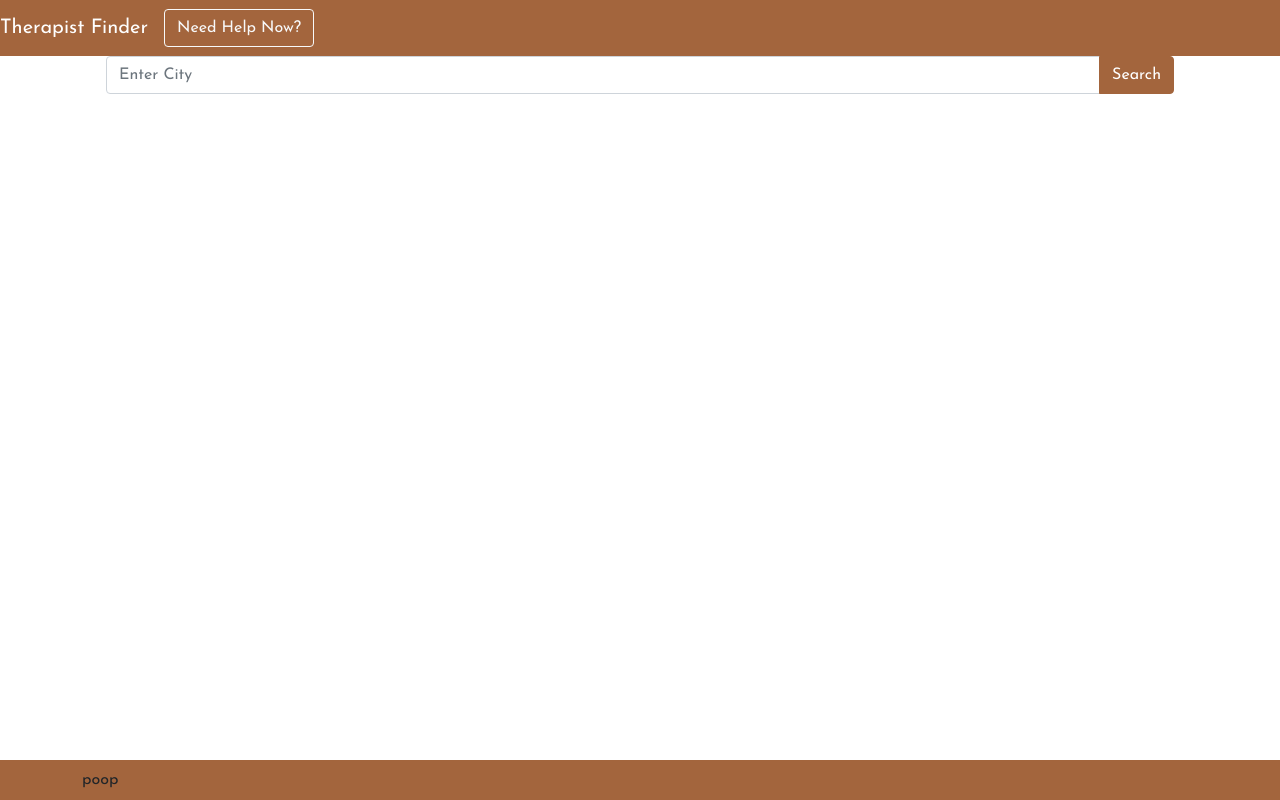
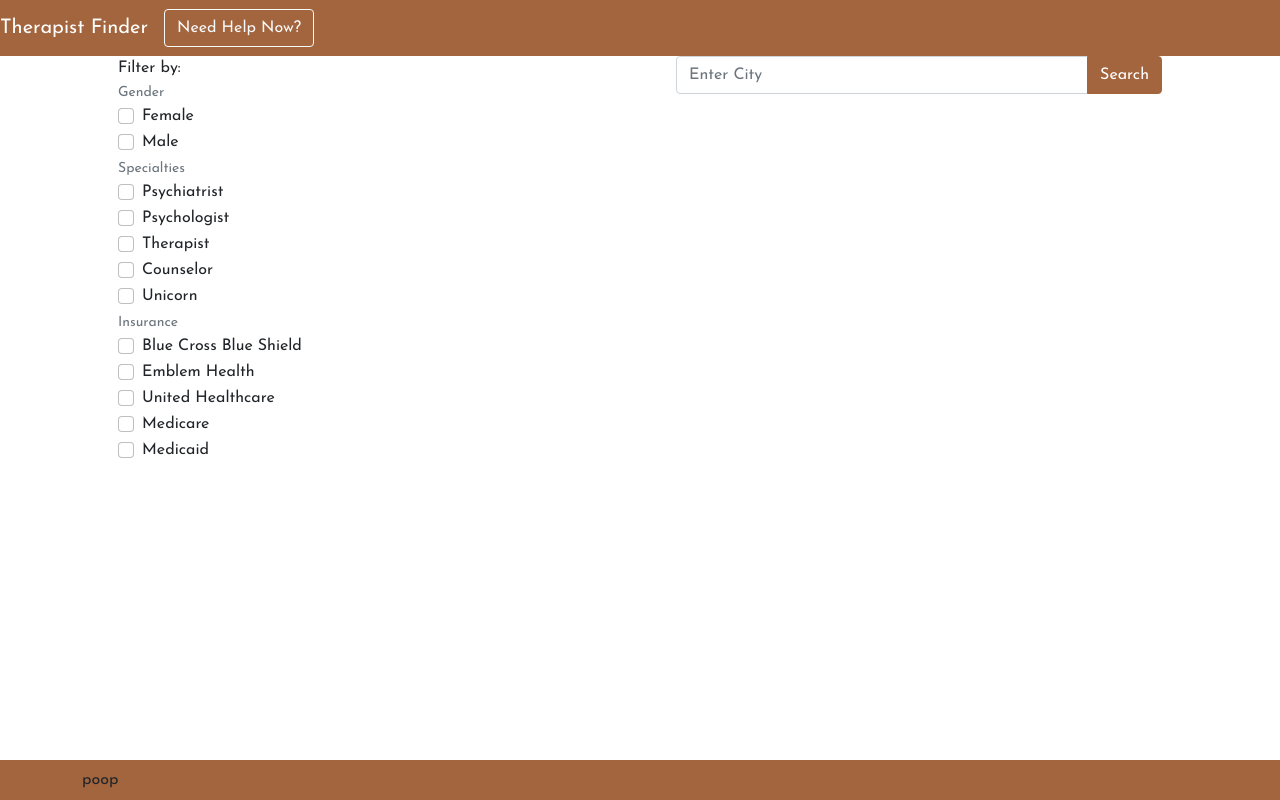
Before and after one commit to orange-squad/orange-client, a React (Create React App) app: page /search in a window 1280 px wide. Built offline with nearby package versions, Linux system fonts and the light colour scheme.

Commit message:
Did stuff, I am tires sorry.

```diff
--- a/src/App.js
+++ b/src/App.js
@@ -8,21 +8,22 @@ import Header from './components/Header'
 import Footer from './components/Footer'
 
 const App = () => {
+  const [results, setResults] = useState([])
   return (
     <>
       <Header />
       <Container>
         <Route exact path='/'>
-          <Home />
+          <Home setResults={setResults} />
         </Route>
 
         <Route path='/search'>
-          <Search />
+          <Search results={results} setResults={setResults} />
         </Route>
 
-        <Route path='/provider/:id'>
+        {/* <Route path='/provider/:id'>
           <Provider />
-        </Route>
+        </Route> */}
       </Container>
       <Footer />
     </>
--- a/src/components/ProviderCard.js
+++ b/src/components/ProviderCard.js
@@ -1,5 +1,7 @@
 import React from 'react'
 import Card from 'react-bootstrap/Card'
+import { Route, Link } from 'react-router-dom'
+import Provider from '../pages/Provider'
 
 const ProviderCard = ({ data }) => {
   const { credential, first_name, last_name, gender } = data.basic
@@ -17,14 +19,24 @@ const ProviderCard = ({ data }) => {
     data.addresses[0]
 
   return (
-    <Card style={{ width: '30rem' }}>
+    <>
+      <Route path='/provider/:id'>
+        <Provider data={data} />
+      </Route>
+      <Card
+        as={Link}
+        to={{ pathname: `/provider/${data.number}`, data: data }}
+        style={{ width: '30rem', textDecoration: 'none', color: 'black' }}
+      >
         <Card.Header>
           <Card.Title>
             {titleCase(first_name)} {titleCase(last_name)} {credential}
           </Card.Title>
-        {data.taxonomies.map((taxonomy) => {
+          {data.taxonomies.map((taxonomy, index) => {
             return (
-            <Card.Subtitle key={taxonomy.code}>{taxonomy.desc}</Card.Subtitle>
+              <Card.Subtitle key={taxonomy.code + index}>
+                {taxonomy.desc}
+              </Card.Subtitle>
             )
           })}
         </Card.Header>
@@ -39,6 +51,7 @@ const ProviderCard = ({ data }) => {
           <Card.Text>NPI Number: {data.number}</Card.Text>
         </Card.Footer>
       </Card>
+    </>
   )
 }
 
--- a/src/components/SearchForm.js
+++ b/src/components/SearchForm.js
@@ -8,13 +8,13 @@ import {
 } from 'react-bootstrap'
 import { getPlaceId } from '../helpers/fetchGoogleData'
 
-const SearchForm = ({ setSearchResults }) => {
+const SearchForm = ({ setResults }) => {
   // TODO: Add pagination?
   const [skip, setSkip] = useState(0)
   const [limit, setLimit] = useState(10)
 
   // TODO: Pre-set search values?
-  const [taxonomy, setTaxonomy] = useState('')
+  const [taxonomy, setTaxonomy] = useState('psych*')
 
   // Search only certain types of addresses: LOCATION, MAILING, PRIMARY, or SECONDARY
   const [addressType, setAddressType] = useState('')
@@ -49,9 +49,14 @@ const SearchForm = ({ setSearchResults }) => {
       const response = await fetch(
         `https://sleepy-earth-76653.herokuapp.com/?number=${npiNumber}&enumeration_type=${providerType}&taxonomy_description=${taxonomy}&first_name=${firstName}&use_first_name_alias=${searchAliases}&last_name=${lastName}&organization_name=${organizationName}&address_purpose=${addressType}&city=${city}&state=${USState}&postal_code=${postalCode}&country_code=${countryCode}&limit=${limit}&skip=${skip}&version=2.1&pretty=true`
       )
+      // const response = await fetch('http://localhost:3000/', {
+      //   body: JSON.stringify({
+      //     request_url: `https://npiregistry.cms.hhs.gov/api/?number=${npiNumber}&enumeration_type=${providerType}&taxonomy_description=${taxonomy}&first_name=${firstName}&use_first_name_alias=${searchAliases}&last_name=${lastName}&organization_name=${organizationName}&address_purpose=${addressType}&city=${city}&state=${USState}&postal_code=${postalCode}&country_code=${countryCode}&limit=${limit}&skip=${skip}&version=2.1&pretty=true`,
+      //   }),
+      // })
       const json = await response.json()
       const finalResults = await getPlaceId(json.results)
-      await setSearchResults(Object.values(finalResults))
+      await setResults(Object.values(finalResults))
     } catch (error) {
       console.error(error)
     }
--- a/src/components/Sidebar.js
+++ b/src/components/Sidebar.js
@@ -1,7 +1,35 @@
 import React from 'react'
+import { Form, Container, Button } from 'react-bootstrap'
 
 function Sidebar() {
-  return <div></div>
+  return (
+    <Container fluid>
+      <Form>
+        Filter by:
+        <Form.Group>
+          <Form.Text>Gender</Form.Text>
+          <Form.Check type='checkbox' label='Female' />
+          <Form.Check type='checkbox' label='Male' />
+        </Form.Group>
+        <Form.Group>
+          <Form.Text>Specialties</Form.Text>
+          <Form.Check type='checkbox' label='Psychiatrist' />
+          <Form.Check type='checkbox' label='Psychologist' />
+          <Form.Check type='checkbox' label='Therapist' />
+          <Form.Check type='checkbox' label='Counselor' />
+          <Form.Check type='checkbox' label='Unicorn' />
+        </Form.Group>
+        <Form.Group>
+          <Form.Text>Insurance</Form.Text>
+          <Form.Check type='checkbox' label='Blue Cross Blue Shield' />
+          <Form.Check type='checkbox' label='Emblem Health' />
+          <Form.Check type='checkbox' label='United Healthcare' />
+          <Form.Check type='checkbox' label='Medicare' />
+          <Form.Check type='checkbox' label='Medicaid' />
+        </Form.Group>
+      </Form>
+    </Container>
+  )
 }
 
 export default Sidebar
--- a/src/helpers/Provider.js
+++ /dev/null
@@ -1,3 +0,0 @@
-/*
-This could be a class for Provider data to add methods like formatting addresses and names and stuff??
-*/
--- a/src/helpers/fetchGoogleData.js
+++ b/src/helpers/fetchGoogleData.js
@@ -7,6 +7,11 @@ export async function getPlaceId(npiResults) {
     // fetch google place search data for each provider
     const responseData = await fetch(
       `https://maps.googleapis.com/maps/api/place/findplacefromtext/json?key=${process.env.REACT_APP_GOOGLE_API_KEY}&inputtype=textquery&fields=place_id,rating,user_ratings_total&input=${provider.basic.first_name}%20${provider.basic.last_name}`
+      // {
+      //   headers: {
+      //     'Access-Control-Allow-Origin': '*',
+      //   },
+      // }
     )
     const response = await responseData.json()
 
--- a/src/pages/Home.js
+++ b/src/pages/Home.js
@@ -15,11 +15,11 @@ import image from '../assets/image.svg'
 import hero from '../assets/hero-image.jpeg'
 import SearchForm from '../components/SearchForm'
 
-export default function Home() {
+export default function Home({ setResults }) {
   return (
     <Container fluid>
       <Jumbotron fluid>
-        <SearchForm />
+        <SearchForm setSearchResults={setResults} />
         {/* <Container><Image src={hero} fluid /></Container> */}
       </Jumbotron>
       {/* <Carousel> */}
--- a/src/pages/Provider.js
+++ b/src/pages/Provider.js
@@ -1,10 +1,48 @@
 import React from 'react'
+import { Link } from 'react-router-dom'
+import { Card, Container } from 'react-bootstrap'
 
-function Provider() {
+function Provider({ data }) {
+  const { credential, first_name, last_name, gender } = data?.basic
+
+  function titleCase(str) {
+    return str
+      .toLowerCase()
+      .split(' ')
+      .map(function (word) {
+        return word.charAt(0).toUpperCase() + word.slice(1)
+      })
+      .join(' ')
+  }
+  const { address_1, address_2, city, state, postal_code, telephone_number } =
+    data.addresses[0]
   return (
-    <div>
-      <h1>Provider Details</h1>
-    </div>
+    <Container>
+      <Card>
+        <Card.Header>
+          <Card.Title>
+            {titleCase(first_name)} {titleCase(last_name)} {credential}
+          </Card.Title>
+          {data?.taxonomies.map((taxonomy, index) => {
+            return (
+              <Card.Subtitle key={taxonomy.code + index}>
+                {taxonomy.desc}
+              </Card.Subtitle>
+            )
+          })}
+        </Card.Header>
+
+        <address>
+          {address_1}
+          {address_2}
+          {city} {state} {postal_code}
+          {telephone_number}
+        </address>
+        <Card.Footer>
+          <Card.Text>NPI Number: {data.number}</Card.Text>
+        </Card.Footer>
+      </Card>
+    </Container>
   )
 }
 
--- a/src/pages/Search.js
+++ b/src/pages/Search.js
@@ -1,21 +1,27 @@
 import React, { useState } from 'react'
 import ProviderCard from '../components/ProviderCard'
 import CardColumns from 'react-bootstrap/CardColumns'
-import { Container } from 'react-bootstrap'
+import { Container, Row, Col } from 'react-bootstrap'
 import SearchForm from '../components/SearchForm'
+import Sidebar from '../components/Sidebar'
 
-const Search = () => {
-  const [searchResults, setSearchResults] = useState([])
-
+const Search = ({ results, setResults }) => {
   return (
-    <Container>
-      <SearchForm setSearchResults={setSearchResults} />
-      <CardColumns>
-        {searchResults &&
-          searchResults.map((result) => {
-            return <ProviderCard data={result} key={result.number} />
-          })}
-      </CardColumns>
+    <Container fluid>
+      <Row>
+        <Col>
+          <Sidebar />
+        </Col>
+        <Col>
+          <SearchForm setResults={setResults} />
+          <CardColumns>
+            {results &&
+              results.map((result) => {
+                return <ProviderCard data={result} key={result.number} />
+              })}
+          </CardColumns>
+        </Col>
+      </Row>
     </Container>
   )
 }
```
Lines whose indentation alone changed are shown as unchanged.
